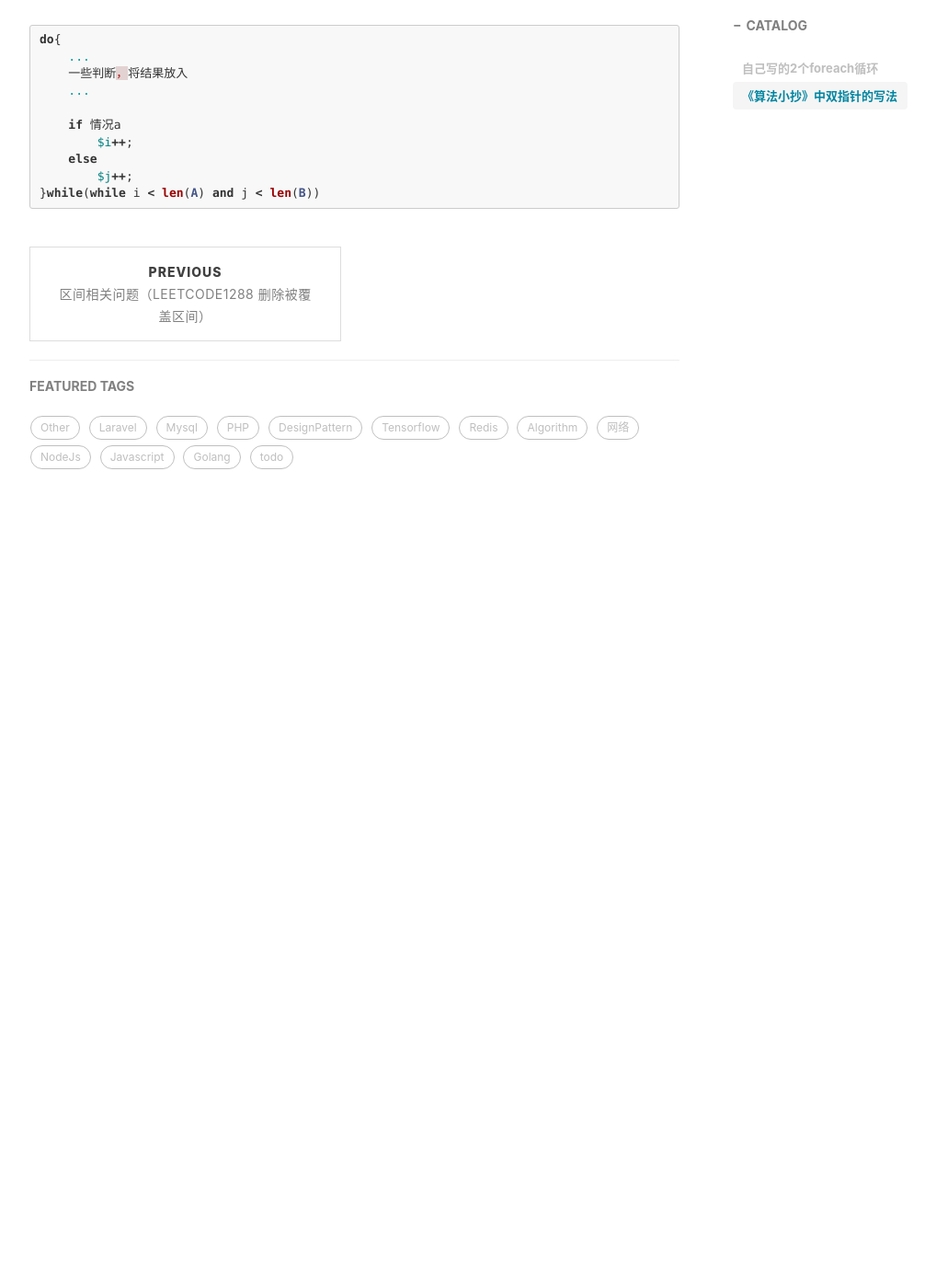
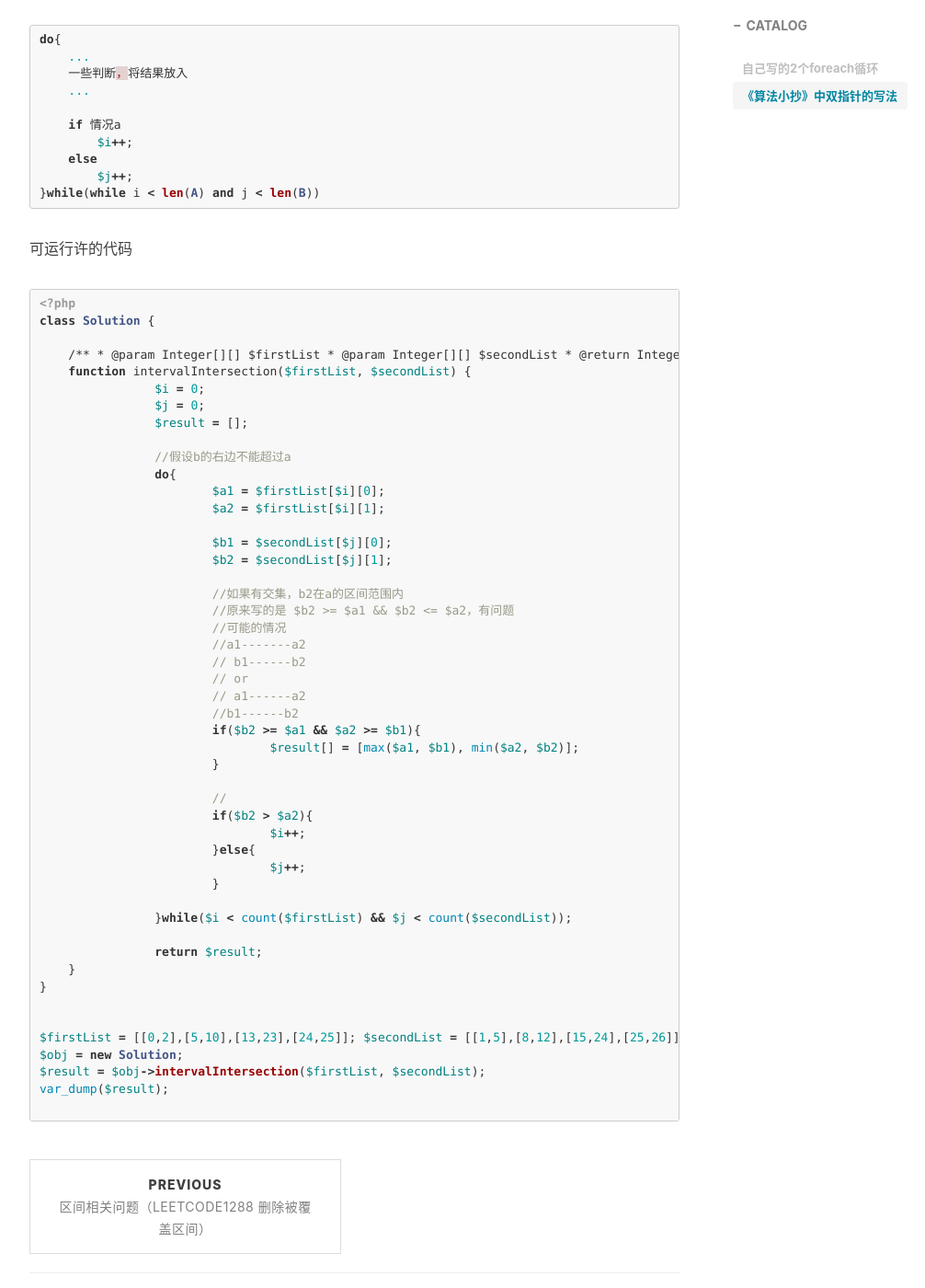
Before and after one commit to TearKnow/blog, a Jekyll site: the page built from _posts/2021-05-11-双指针（LeetCode986 区间列表的交集）.md, in a window 1280 px wide and 1400 px high, scrolled down 2457 px. Shown: the whole window at 92% size, without its empty margins (233-1239 px from the left). Built offline with Jekyll 4.4.1, drawn with Linux system fonts in a browser that asks for light colours; comment, search, counter and statistics services are not loaded; before the commit the page ends 3089 px from its top, so only the background shows below that.

Commit message:
双指针

````diff
--- a/_posts/2021-05-11-双指针（LeetCode986 区间列表的交集）.md
+++ b/_posts/2021-05-11-双指针（LeetCode986 区间列表的交集）.md
@@ -89,3 +89,59 @@ do{
         $j++;
 }while(while i < len(A) and j < len(B))
 ```
+
+可运行许的代码
+```php
+<?php
+class Solution {
+
+    /**
+     * @param Integer[][] $firstList
+     * @param Integer[][] $secondList
+     * @return Integer[][]
+     */
+    function intervalIntersection($firstList, $secondList) {
+		$i = 0;
+		$j = 0;
+		$result = [];
+
+		//假设b的右边不能超过a
+		do{
+			$a1 = $firstList[$i][0];
+			$a2 = $firstList[$i][1];
+
+			$b1 = $secondList[$j][0];
+			$b2 = $secondList[$j][1];
+
+			//如果有交集，b2在a的区间范围内
+			//原来写的是 $b2 >= $a1 && $b2 <= $a2，有问题
+			//可能的情况
+			//a1-------a2
+			//   b1------b2
+			// or
+			//  a1------a2
+			//b1------b2
+			if($b2 >= $a1 && $a2 >= $b1){
+				$result[] = [max($a1, $b1), min($a2, $b2)];
+			}
+
+			//
+			if($b2 > $a2){
+				$i++;
+			}else{
+				$j++;
+			}
+
+		}while($i < count($firstList) && $j < count($secondList));
+
+		return $result;
+    }
+}
+
+
+$firstList = [[0,2],[5,10],[13,23],[24,25]]; $secondList = [[1,5],[8,12],[15,24],[25,26]];
+$obj = new Solution;
+$result = $obj->intervalIntersection($firstList, $secondList);
+var_dump($result);
+
+```
````
